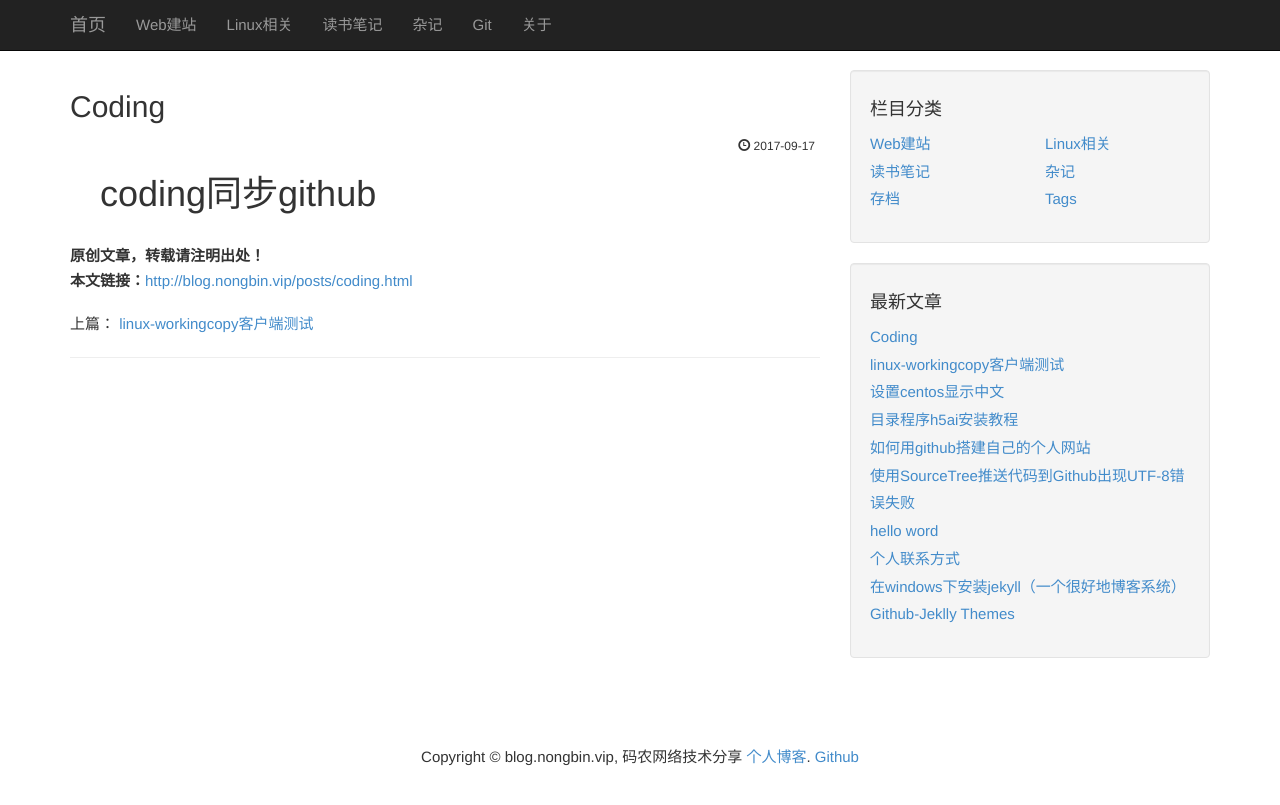
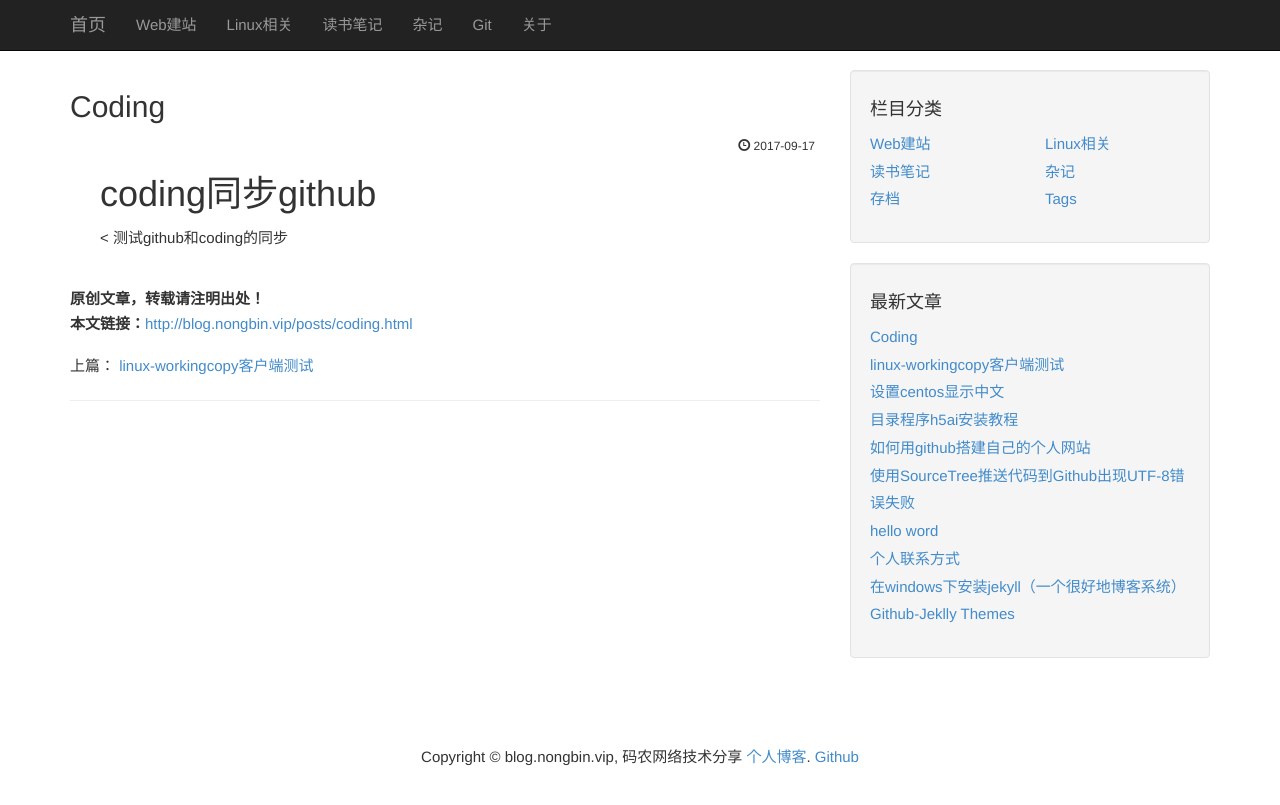
Before and after one commit to nongbin/blog, a Jekyll site: the page built from _posts/2017-09-17-coding.md, in a window 1280 px wide. Shown: the top 805 px of the page. Built offline with Jekyll 4.4.1, drawn with Linux system fonts in a browser that asks for light colours; our own code applies the rules of GitHub Pages for plain Markdown files; comment, search, counter and statistics services are not loaded.

Commit message:
update
233

```diff
--- a/_posts/2017-09-17-coding.md
+++ b/_posts/2017-09-17-coding.md
@@ -1 +1,3 @@
 # coding同步github
+
+< 测试github和coding的同步
```
